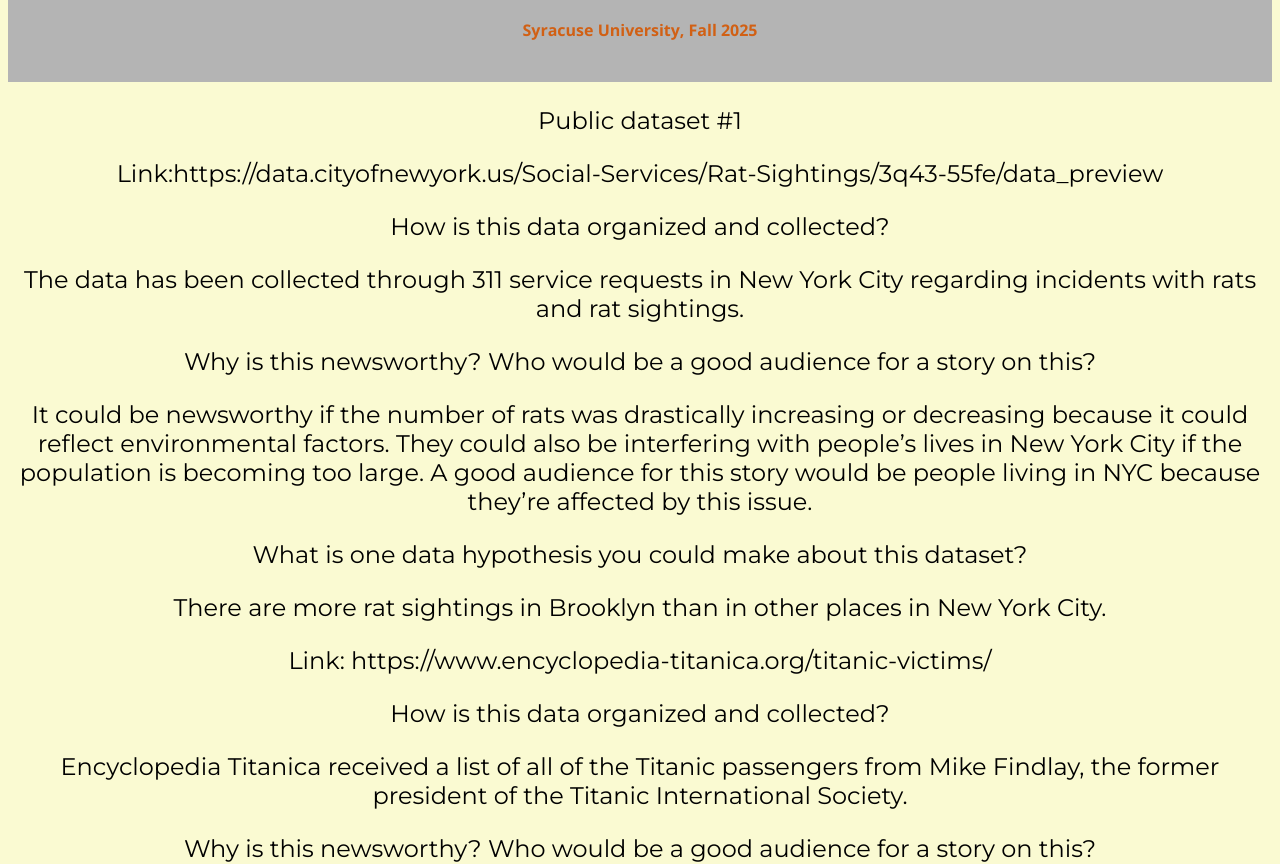
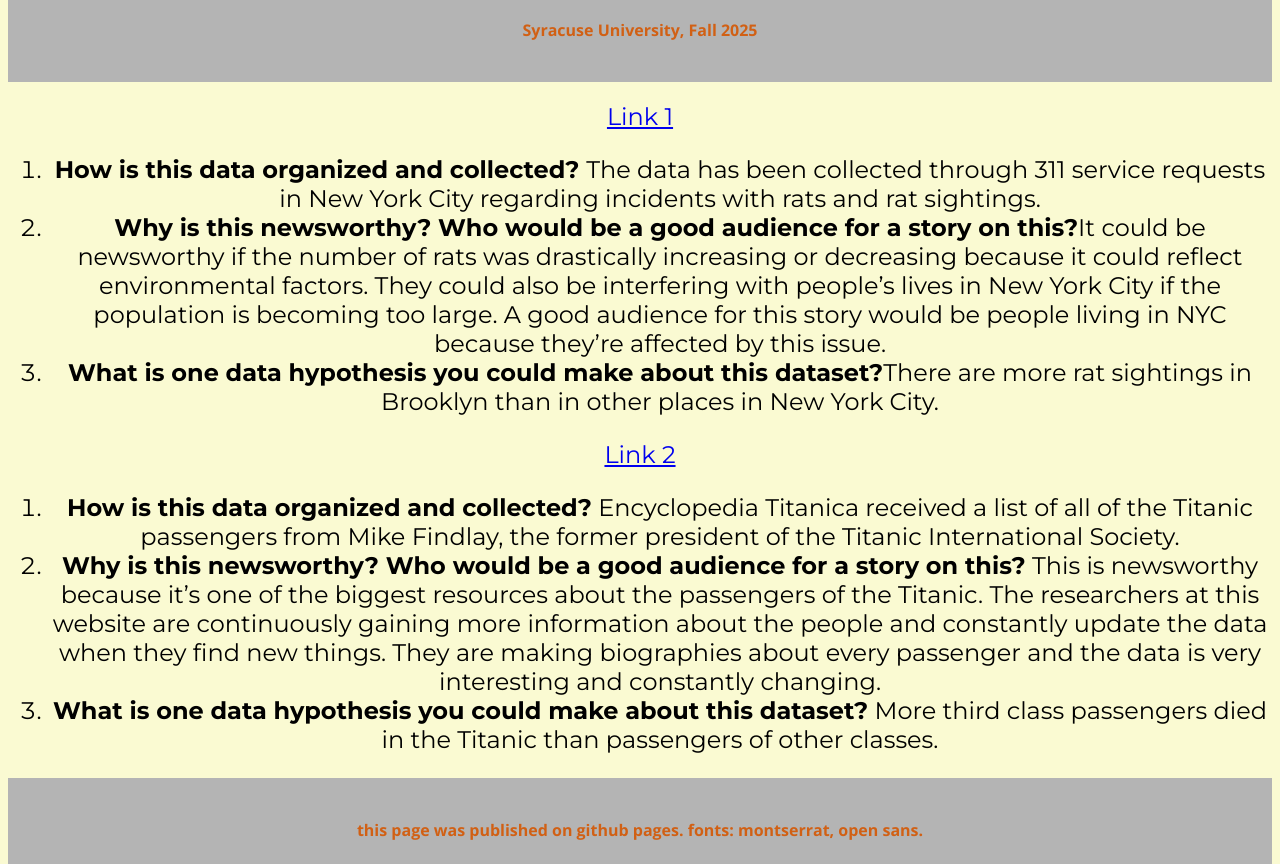
Before and after one commit to opagel-cmyk/jnl221_pagel, a plain HTML site: page finding_datasets.html in a window 1280 px wide. Shown: the part 95-959 px from the top of the page. Drawn offline with nearby package versions, Linux system fonts and the light colour scheme.

Commit message:
Add files via upload
Finding datasets updated

```diff
--- a/finding_datasets.html
+++ b/finding_datasets.html
@@ -22,25 +22,20 @@
 		</div>
 
 		<section>
-			<p>Public dataset #1</p>
-<p>Link:https://data.cityofnewyork.us/Social-Services/Rat-Sightings/3q43-55fe/data_preview </p>
-<p>How is this data organized and collected?</p>
-<p>The data has been collected through 311 service requests in New York City regarding incidents with rats and rat sightings. </p>
-<p>Why is this newsworthy? Who would be a good audience for a story on this?</p>
-<p>It could be newsworthy if the number of rats was drastically increasing or decreasing because it could reflect environmental factors. They could also be interfering with people’s lives in New York City if the population is becoming too large. A good audience for this story would be people living in NYC because they’re affected by this issue. </p>
-<p>What is one data hypothesis you could make about this dataset?</p>
-<p>There are more rat sightings in Brooklyn than in other places in New York City.
-</p>
-
-<p>Link: https://www.encyclopedia-titanica.org/titanic-victims/</p>
-<p>How is this data organized and collected?</p>
-<p>Encyclopedia Titanica received a list of all of the Titanic passengers from Mike Findlay, the former president of the Titanic International Society.  </p>
-<p>Why is this newsworthy? Who would be a good audience for a story on this?</p>
-<p>This is newsworthy because it’s one of the biggest resources about the passengers of the Titanic. The researchers at this website are continuously gaining more information about the people and constantly update the data when they find new things. They are making biographies about every passenger and the data is very interesting and constantly changing.
- </p>
-<p>What is one data hypothesis you could make about this dataset?</p>
-<p>TMore third class passengers died in the Titanic than passengers of other classes.
-</p>
+<a href= "https://data.cityofnewyork.us/Social-Services/Rat-Sightings/3q43-55fe/data_preview" target="_blank">Link 1</a>
+<ol>
+<li><strong>How is this data organized and collected? </strong>The data has been collected through 311 service requests in New York City regarding incidents with rats and rat sightings. </li>
+<li><strong>Why is this newsworthy? Who would be a good audience for a story on this?</strong>It could be newsworthy if the number of rats was drastically increasing or decreasing because it could reflect environmental factors. They could also be interfering with people’s lives in New York City if the population is becoming too large. A good audience for this story would be people living in NYC because they’re affected by this issue. </li>
+<li><strong>What is one data hypothesis you could make about this dataset?</strong>There are more rat sightings in Brooklyn than in other places in New York City.</li>
+</ol>
+<a href= "https://www.encyclopedia-titanica.org/titanic-victims/" target="_blank">Link 2</a>
+<ol>
+<li><strong>How is this data organized and collected?</strong> Encyclopedia Titanica received a list of all of the Titanic passengers from Mike Findlay, the former president of the Titanic International Society.  </li>
+<li><strong>Why is this newsworthy? Who would be a good audience for a story on this?</strong> This is newsworthy because it’s one of the biggest resources about the passengers of the Titanic. The researchers at this website are continuously gaining more information about the people and constantly update the data when they find new things. They are making biographies about every passenger and the data is very interesting and constantly changing.
+ </li>
+<li><strong>What is one data hypothesis you could make about this dataset?</strong> More third class passengers died in the Titanic than passengers of other classes.
+</li>
+</ol>
 		</section>
 
 		<div id="end">
```
